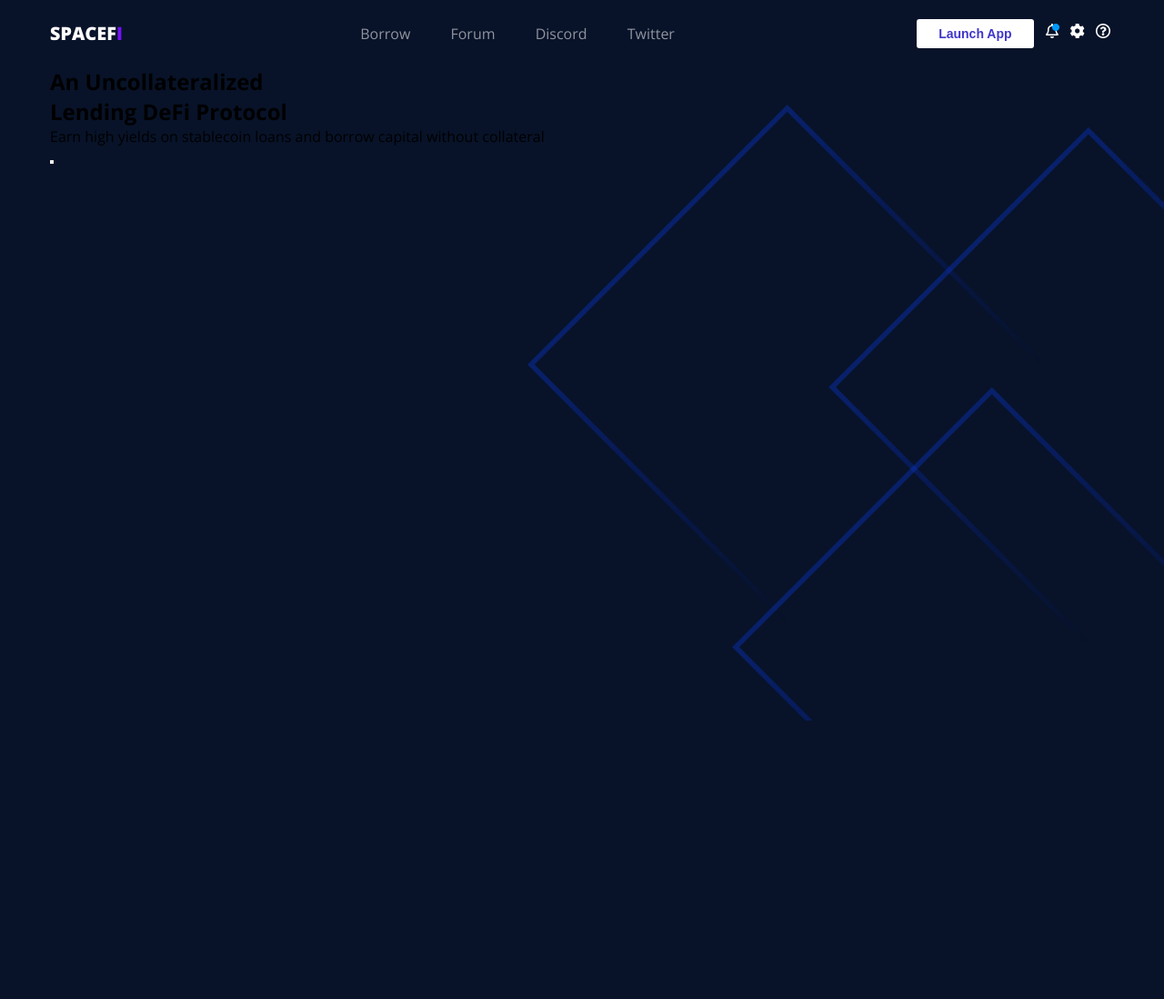
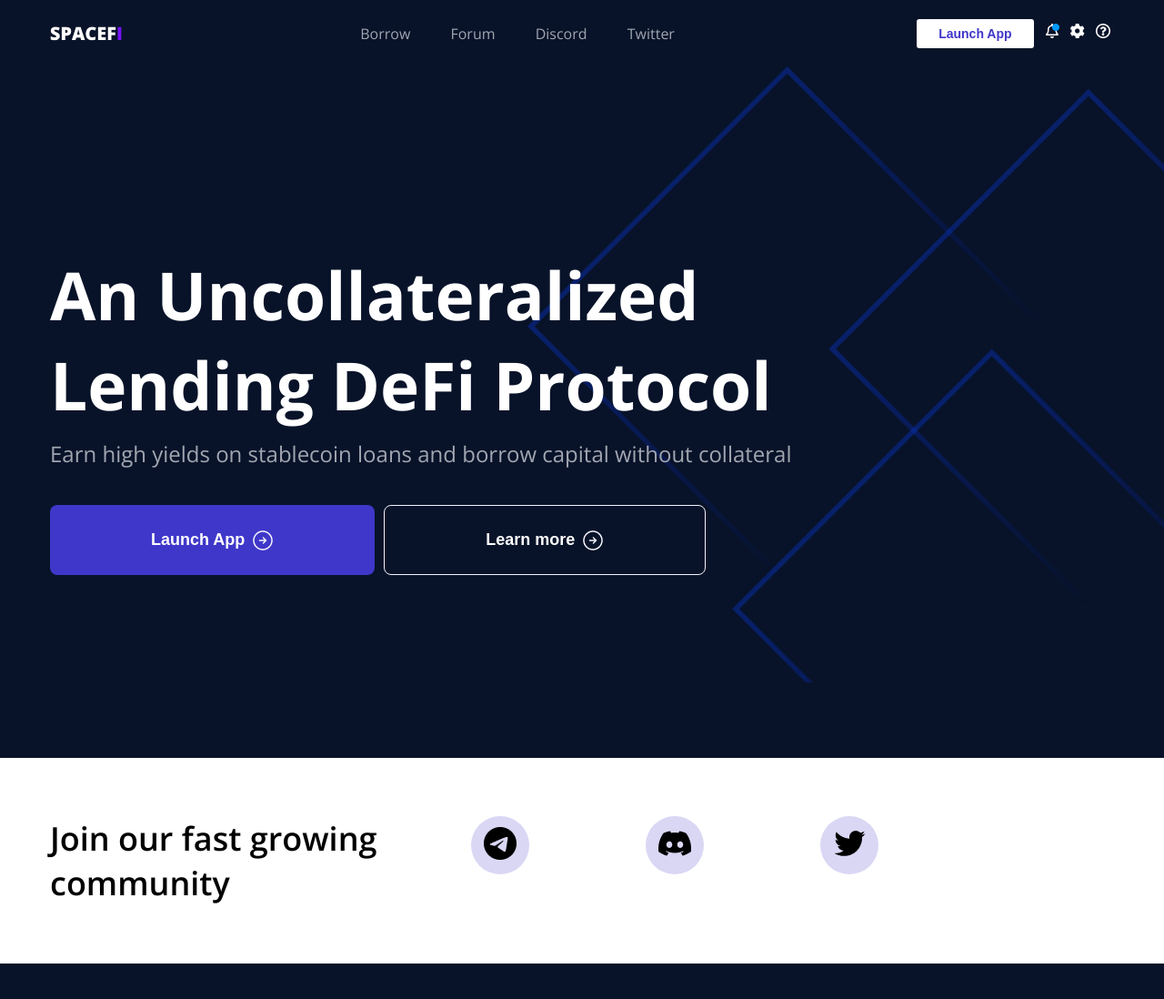
Before and after one commit to Jovicy/SppaceFi, a website: page index.html in a window 1280 px wide. Shown: the whole page at 91% size. Before the commit the page ends 833 px from the top, so only its background shows below. Drawn offline with nearby package versions, Linux system fonts and the light colour scheme.

Commit message:
currently at the fotter section

```diff
--- a/index.html
+++ b/index.html
@@ -36,9 +36,52 @@
                 <p>Earn high yields on stablecoin loans and borrow capital without collateral</p>
             </div>
             <div class="header__btn-box">
-                <button></button>
+                <button class="btn__header colored">
+                    <p>Launch App</p>
+                    <img src="./images/arrow-up.png" alt="up">
+                </button>
+                <button class="btn__header">
+                    <p>Learn more</p>
+                    <img src="./images/arrow-up.png" alt="side">
+                </button>
             </div>
         </div>
     </header>
+    <main>
+        <section class="community">
+            <div class="community__main container">
+                <div class="community__text">
+                    <h3>Join our fast growing<br>community</h3>
+                </div>
+                <div class="community__media">
+                    <div class="community__img">
+                        <div>
+                            <img src="./images/Vector (2).png" alt="telegram">
+                        </div>
+                    </div>
+                    <div class="community__img">
+                        <div>
+                            <img src="./images/Vector (3).png" alt="flier">
+                        </div>
+                    </div>
+                    <div class="community__img">
+                        <div>
+                            <img src="./images/Vector (4).png" alt="Twitter">
+                        </div>
+                    </div>
+                </div>
+            </div>
+        </section>
+    </main>
+    <footer class="footer">
+        <div class="footer__main container">
+            <div class=""></div>
+            <div class=""></div>
+            <div class="">
+                <div class=""></div>
+                <div class=""></div>
+            </div>
+        </div>
+    </footer>
 </body>
 </html>
--- a/sass/abstract/_variables.scss
+++ b/sass/abstract/_variables.scss
@@ -1,7 +1,7 @@
 // Color
 $default-body-color: #081329;
 
-$default-color: rgba(255, 255, 255, 0.55);
+$default-color: #A1A6B1;
 
 $color-white: #fff;
 
@@ -12,9 +12,15 @@ $default-font-family: 'Open Sans', sans-serif;
 
 $default-font-size: 16px;
 
+$hero-font: 73px;
+
+$btn-font: 18px;
+
+$hero-paragraph: 24px;
+
 $font-weight-sm: 100;
 
-$font-weight-normal: normal;
+$font-style-normal: normal;
 
 $font-weight-sml: 300;
 
@@ -26,5 +32,13 @@ $font-weight-l: 800;
 
 $font-weight-lg: 900;
 
+$bold: bold;
+
 // Buttons
 $btn-color: #3F37C9;
+
+// Borders
+$hero-btn: 8px;
+$hero-btn-bdr: #F5F5FC;
+
+$nav-btn: 3px;
--- a/sass/base/_base.scss
+++ b/sass/base/_base.scss
@@ -19,7 +19,7 @@ body {
 
 li, a{
     color: $default-color;
-    font-weight: $font-weight-normal;
+    font-weight: $font-style-normal;
     font-size: $default-font-size;
     text-decoration: none;
 }
--- a/sass/components/_buttons.scss
+++ b/sass/components/_buttons.scss
@@ -7,8 +7,38 @@
         background: $color-white;
         border: none;
         color: $btn-color;
-        border-radius: 3px;
+        border-radius: $nav-btn;
         cursor: pointer;
         transition: all 0.3s ease 0s;
+
+        &:hover {
+            background: $btn-color;
+            color: $color-white;
+        }
+    }
+
+    &__header {
+        display: flex;
+        grid-gap: 8px;
+        align-items: center;
+        padding: 25px 111px;
+        border: 1px solid $hero-btn-bdr;
+        background: none;
+        border-radius: $hero-btn;
+        cursor: pointer;
+        transition: all 0.30s ease 0s;
+
+        &:hover {
+            background: $btn-color;
+            border: 1px solid $btn-color;
+        }
+    }
+
+    &__header p{
+        color: $color-white;
+        font-style: $font-style-normal;
+        font-weight: $font-weight-m;
+        font-size: $btn-font;
+        line-height: 25px;
     }
 }
--- /dev/null
+++ b/sass/layout/_footer.scss
@@ -0,0 +1,9 @@
+.footer {
+    padding: 5rem 0;
+
+    &__main {
+        display: flex;
+        justify-content: center;
+        align-items: center;
+    }
+}
--- a/sass/layout/_header.scss
+++ b/sass/layout/_header.scss
@@ -3,5 +3,47 @@ header {
     background-image: url('../images/Group\ 1\ \(1\).png');
     background-size: 700px;
     background-repeat: no-repeat;
-    background-position: right;
+    background-position: right top;
+    display: flex;
+    align-items: center;
 }
+
+.header {
+    &__text-box {
+        margin-bottom: 40px;
+    }
+
+    &__text-box h2 {
+        font-style: $font-style-normal;
+        font-weight: $bold;
+        font-size: $hero-font;
+        line-height: 99px;
+        color: $color-white;
+        margin-bottom: 10px;
+    }
+
+    &__text-box p {
+        font-family: Open Sans;
+        font-style: $font-style-normal;
+        font-weight: $font-style-normal;
+        font-size: $hero-paragraph;
+        line-height: 33px;
+        color: $default-color;
+    }
+
+    &__btn-box {
+        display: flex;
+        grid-gap: 10px;
+    }
+
+}
+
+.colored {
+    background: $btn-color;
+    border: none;
+
+    &:hover {
+        background: none;
+        border: 1px solid $hero-btn-bdr;
+    }
+}
--- a/sass/main.scss
+++ b/sass/main.scss
@@ -8,5 +8,8 @@
 
 @import "components/buttons";
 
+@import "layout/footer";
 @import "layout/header";
 @import "layout/navigation";
+
+@import "pages/home";
--- a/sass/pages/_home.scss
+++ b/sass/pages/_home.scss
@@ -0,0 +1,33 @@
+.community {
+    background: $color-white;
+    padding: 4rem 0;
+    display: flex;
+    align-items: center;
+
+    &__main {
+        display: flex;
+        gap: 40px;
+    }
+
+    &__text h3{
+        font-size: 36px;
+        font-weight: $font-weight-m;
+        line-height: 49px;
+    }
+
+    &__media {
+        display: flex;
+    }
+
+    &__img {
+        background: #D9D7F4;
+        margin: 0px 64px;
+        border-radius: 50%;
+        width: 64px;
+        height: 64px;
+        display: flex;
+        justify-content: center;
+        align-items: center;
+    }
+
+}
```
Also changed, not shown: css/style.css.
